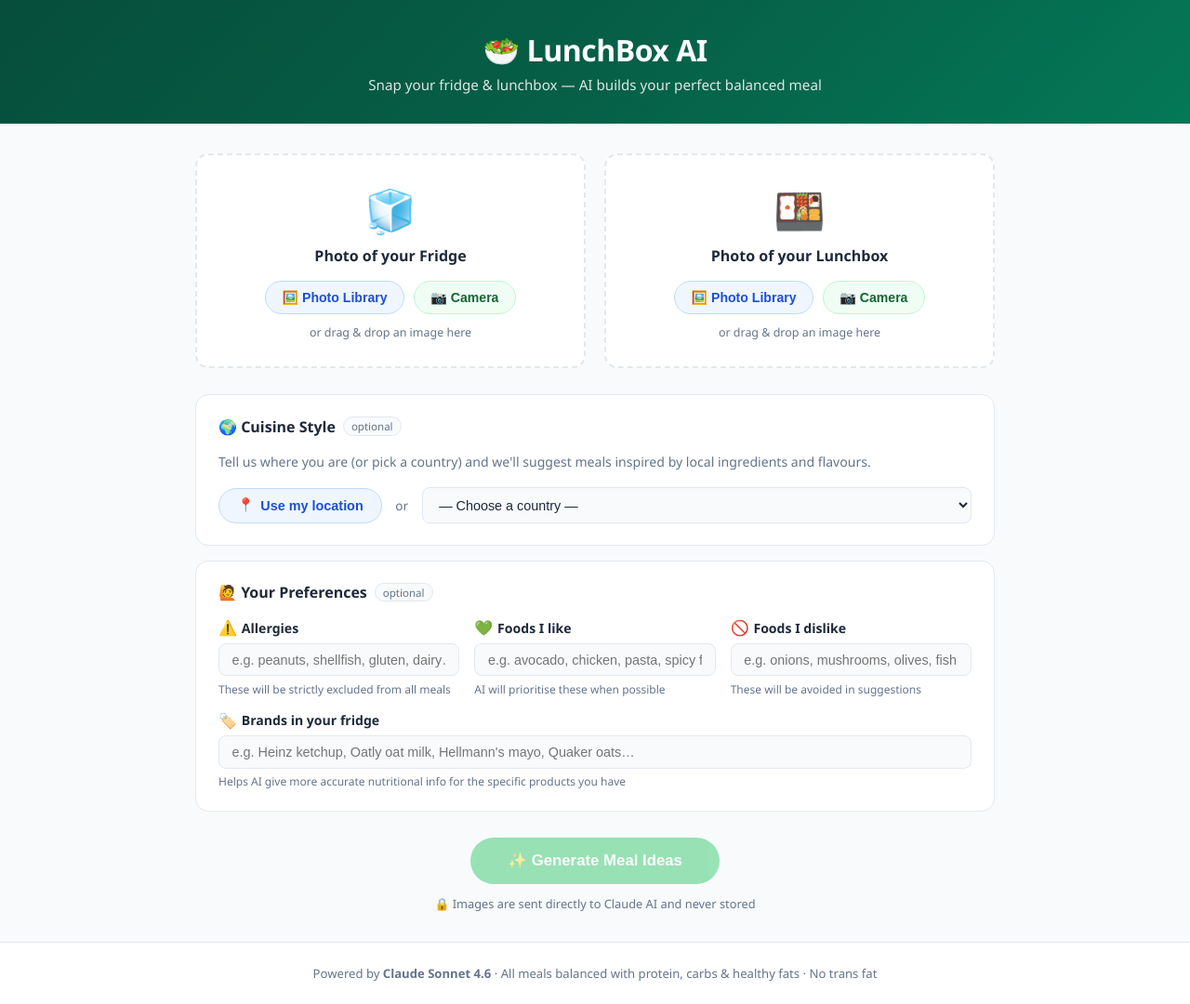
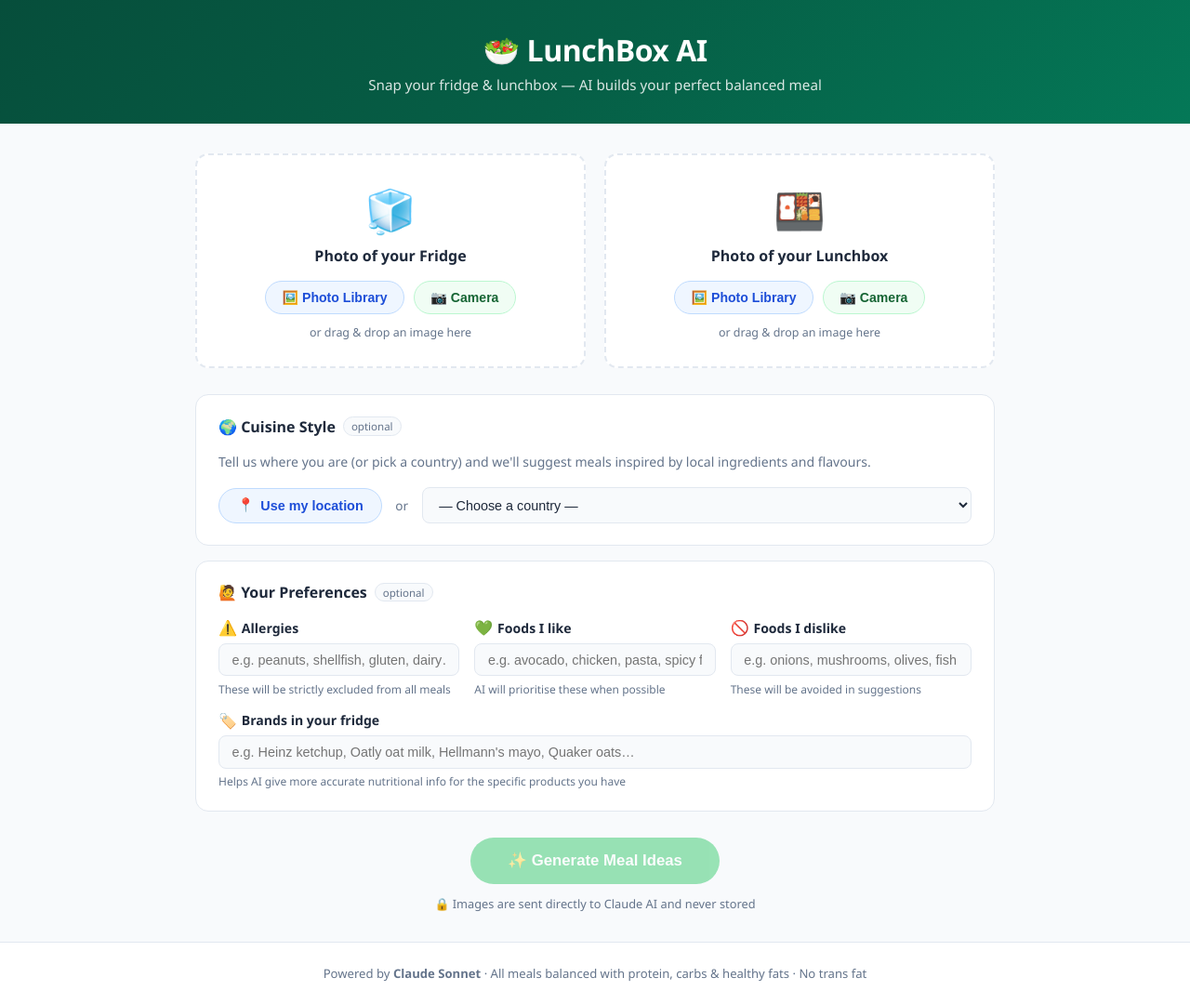
Before and after one commit to 36elyanm/Lunch, a Flask app: page / in a window 1280 px wide. Shown: the whole page at 93% size. Run offline with Flask 3, Linux system fonts and the light colour scheme; some web fonts are replaced.

Commit message:
Update footer to say Claude Sonnet
https://claude.ai/code/session_01PTQZFfvv2Pqni8Gf9xXcdU

```diff
--- a/templates/index.html
+++ b/templates/index.html
@@ -286,7 +286,7 @@
   </main>
 
   <footer>
-    <p>Powered by <strong>Claude Sonnet 4.6</strong> · All meals balanced with protein, carbs &amp; healthy fats · No trans fat</p>
+    <p>Powered by <strong>Claude Sonnet</strong> · All meals balanced with protein, carbs &amp; healthy fats · No trans fat</p>
   </footer>
 
   <script>
```
